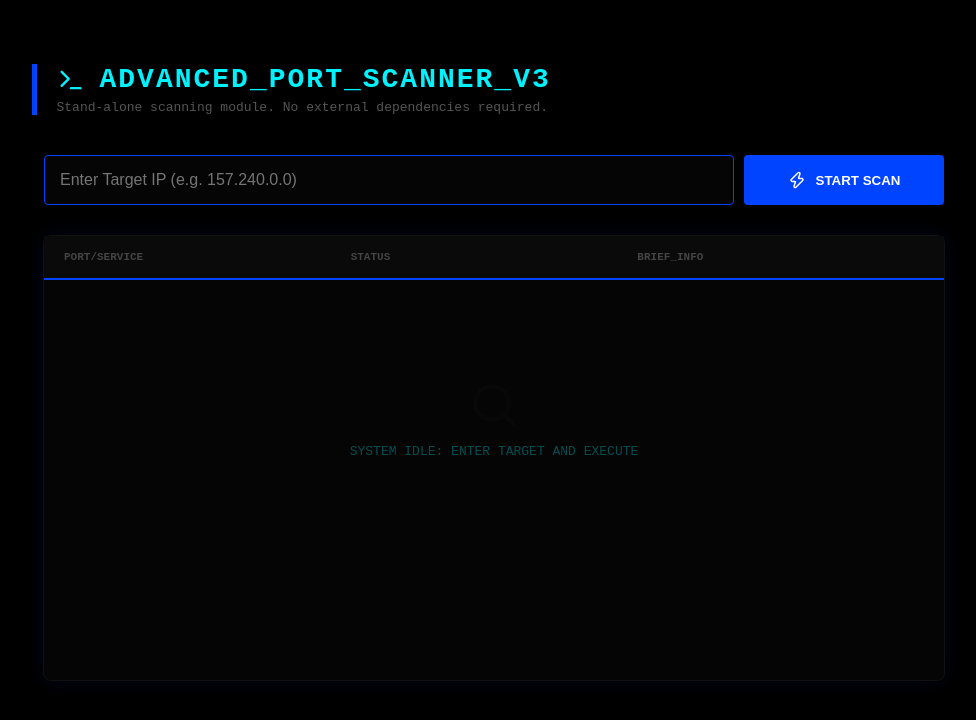
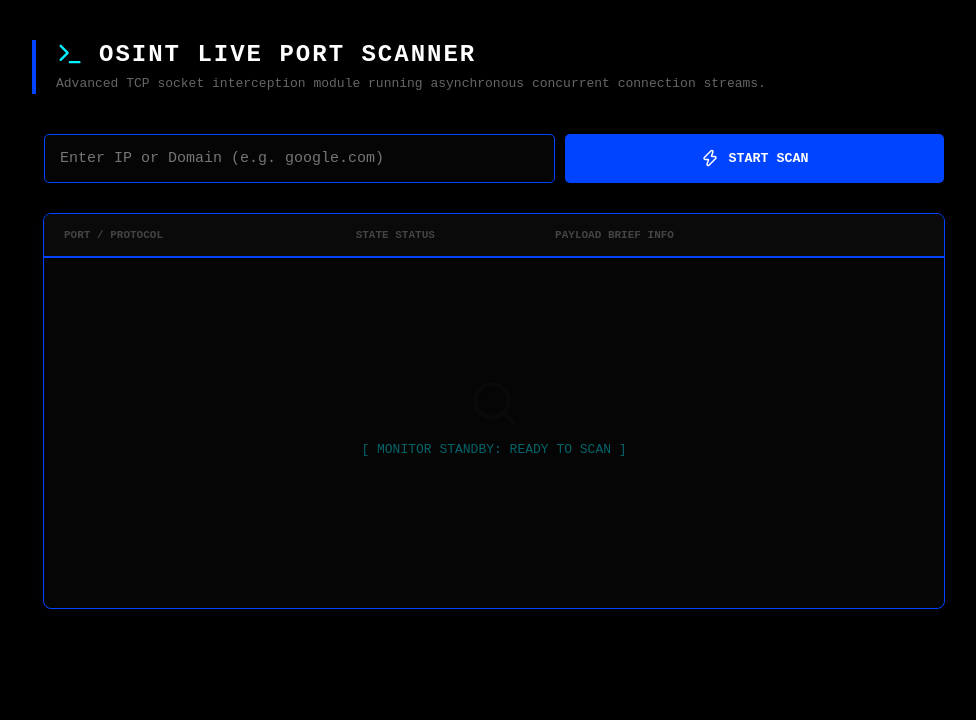
Before and after one commit to MSLMCYBERTEAM/hackabox, a Next.js app: page /port-scanner in a window 1280 px wide. Shown: the top 720 px of the page, without its empty margins (146-1122 px from the left). Built offline with nearby package versions, Linux system fonts and the light colour scheme.

Commit message:
updated new option

```diff
--- a/src/app/port-scanner/page.tsx
+++ b/src/app/port-scanner/page.tsx
@@ -1,84 +1,125 @@
 "use client";
-import { useState, useEffect } from 'react';
-import { Zap, ShieldCheck, ShieldAlert, Info, Loader2, Search, Terminal } from 'lucide-react';
+import { useState } from 'react';
+import { Zap, ShieldCheck, ShieldAlert, Info, Loader2, Search, Terminal, Globe } from 'lucide-react';
 
 export default function PortScanner() {
   const [target, setTarget] = useState("");
   const [isScanning, setIsScanning] = useState(false);
   const [results, setResults] = useState<any[]>([]);
+  const [resolvedHost, setResolvedHost] = useState("");
+  const [error, setError] = useState<string | null>(null);
 
-  // অ্যাডভান্সড সিমুলেশন লজিক (যাতে আলাদা কোনো ফাইল না লাগে)
-  const simulateScan = async () => {
+  // রিয়েল ব্যাকএন্ড এপিআই হিট করার ফাংশন
+  const executeLiveScan = async () => {
     if (!target) return;
     setIsScanning(true);
+    setError(null);
     setResults([]);
+    setResolvedHost("");
 
-    const commonPorts = [
-      { port: 80, service: 'HTTP', info: 'Standard Web Traffic' },
-      { port: 443, service: 'HTTPS', info: 'Secure Web Traffic' },
-      { port: 21, service: 'FTP', info: 'File Transfer' },
-      { port: 22, service: 'SSH', info: 'Secure Shell Login' },
-      { port: 3306, service: 'MySQL', info: 'Database Service' },
-      { port: 53, service: 'DNS', info: 'Domain Name System' },
-    ];
+    try {
+      const response = await fetch('/api/scan', {
+        method: 'POST',
+        headers: { 'Content-Type': 'application/json' },
+        body: JSON.stringify({ target })
+      });
 
-    // প্রতিটি পোর্ট স্ক্যান করার একটা ফেক ডিলে (Delay) যাতে রিয়েলস্টিক লাগে
-    for (let i = 0; i < commonPorts.length; i++) {
-      await new Promise(resolve => setTimeout(resolve, 800)); // ০.৮ সেকেন্ড ওয়েট
-      const status = Math.random() > 0.4 ? 'open' : 'closed'; // র‍্যান্ডমলি স্ট্যাটাস জেনারেট
-      setResults(prev => [...prev, { ...commonPorts[i], status }]);
+      const data = await response.json();
+
+      if (!response.ok) {
+        throw new Error(data.error || "Failed to establish handshake.");
+      }
+
+      setResults(data.results);
+      setResolvedHost(data.host);
+    } catch (err: any) {
+      setError(err.message || "Target server was unreachable.");
+    } finally {
+      setIsScanning(false);
     }
-    setIsScanning(false);
   };
 
   return (
     <div style={containerStyle}>
+      <style dangerouslySetInnerHTML={{__html: `
+        .responsive-grid {
+          display: grid;
+          grid-template-columns: 1.5fr 1fr 2fr;
+          gap: 15px;
+          padding: 15px 20px;
+          border-bottom: 1px solid #111;
+          align-items: center;
+        }
+        @media (max-width: 680px) {
+          .responsive-grid {
+            grid-template-columns: 1fr 1fr !important;
+            gap: 10px;
+          }
+          .hide-on-mobile { display: none !important; }
+        }
+      `}} />
+
       {/* Header Section */}
       <div style={headerSectionStyle}>
         <div style={{ display: 'flex', alignItems: 'center', gap: '15px' }}>
           <Terminal color="#00f2ff" size={28} />
-          <h1 style={titleStyle}>ADVANCED_PORT_SCANNER_V3</h1>
+          <h1 style={titleStyle}>OSINT LIVE PORT SCANNER</h1>
         </div>
-        <p style={subtitleStyle}>Stand-alone scanning module. No external dependencies required.</p>
+        <p style={subtitleStyle}>Advanced TCP socket interception module running asynchronous concurrent connection streams.</p>
       </div>
 
-      {/* Input Box - Responsive Layout */}
+      {/* Input Box */}
       <div style={inputContainerStyle}>
         <input
           type="text"
           value={target}
           onChange={(e) => setTarget(e.target.value)}
-          placeholder="Enter Target IP (e.g. 157.240.0.0)"
+          placeholder="Enter IP or Domain (e.g. google.com)"
           style={inputStyle}
+          disabled={isScanning}
         />
         <button
-          onClick={simulateScan}
+          onClick={executeLiveScan}
           disabled={isScanning}
           style={{ ...scanButtonStyle, opacity: isScanning ? 0.6 : 1 }}
         >
-          {isScanning ? <Loader2 className="animate-spin" /> : <Zap size={18} />}
-          {isScanning ? "SCANNING..." : "START SCAN"}
+          {isScanning ? <Loader2 className="animate-spin" size={18} /> : <Zap size={18} />}
+          {isScanning ? "SOCKET INTERCEPTING..." : "START SCAN"}
         </button>
       </div>
 
       {/* Advanced Result Table */}
       <div style={tableWrapperStyle}>
-        <div style={tableHeaderStyle}>
-          <span>PORT/SERVICE</span>
-          <span>STATUS</span>
-          <span className="hide-mobile">BRIEF_INFO</span>
+
+        {/* Network Target Badge */}
+        {resolvedHost && (
+          <div style={{ padding: '12px 20px', background: '#001122', borderBottom: '1px solid #0044ff', fontSize: '13px', display: 'flex', alignItems: 'center', gap: '8px' }}>
+            <Globe size={14} color="#00ff44" /> <span>TARGET STACK RESOLVED: <strong style={{color: '#fff'}}>{resolvedHost}</strong></span>
+          </div>
+        )}
+
+        <div className="responsive-grid" style={{ backgroundColor: '#0a0a0a', borderBottom: '2px solid #0044ff', fontSize: '11px', color: '#444', fontWeight: 'bold' }}>
+          <span>PORT / PROTOCOL</span>
+          <span>STATE STATUS</span>
+          <span className="hide-on-mobile">PAYLOAD BRIEF INFO</span>
         </div>
 
-        <div style={{ minHeight: '400px' }}>
-          {results.length === 0 && !isScanning && (
+        <div style={{ minHeight: '350px', position: 'relative' }}>
+          {results.length === 0 && !isScanning && !error && (
             <div style={emptyStateStyle}>
               <Search size={50} color="#111" />
-              <p style={{ marginTop: '10px' }}>SYSTEM IDLE: ENTER TARGET AND EXECUTE</p>
+              <p style={{ marginTop: '10px', fontSize: '13px' }}>[ MONITOR STANDBY: READY TO SCAN ]</p>
+            </div>
+          )}
+
+          {error && (
+            <div style={{ padding: '40px 20px', color: '#ff0055', textAlign: 'center', fontSize: '14px' }}>
+              [-] Error: {error}
             </div>
           )}
 
           {results.map((res, i) => (
-            <div key={i} style={rowStyle}>
+            <div key={i} className="responsive-grid">
               <div style={cellMainStyle}>
                 <span style={portStyle}>{res.port}</span>
                 <span style={serviceStyle}>[{res.service}]</span>
@@ -88,41 +129,34 @@ export default function PortScanner() {
                 {res.status === 'open' ? (
                   <span style={statusOpenStyle}><ShieldCheck size={14} /> OPEN</span>
                 ) : (
-                  <span style={statusClosedStyle}><ShieldAlert size={14} /> CLOSED</span>
+                  <span style={statusClosedStyle}><ShieldAlert size={14} /> FILTERED</span>
                 )}
               </div>
 
-              <div style={infoCellStyle}>
-                <Info size={14} color="#333" />
-                <span className="hide-mobile">{res.info}</span>
+              <div className="hide-on-mobile" style={infoCellStyle}>
+                <Info size={13} color="#333" />
+                <span>{res.info}</span>
               </div>
             </div>
           ))}
 
           {isScanning && (
-            <div style={{ padding: '20px', textAlign: 'center', color: '#0044ff' }}>
-              [!] INTERCEPTING PACKETS... PLEASE WAIT...
+            <div style={{ padding: '80px 20px', textAlign: 'center', color: '#00f2ff', fontSize: '13px', display: 'flex', flexDirection: 'column', alignItems: 'center', gap: '15px' }}>
+              <Loader2 className="animate-spin" size={30} color="#0044ff" />
+              <span>[!] TCP HANDSHAKE IN PROGRESS... EXTRACTING SOCKET DATA...</span>
             </div>
           )}
         </div>
       </div>
-
-      {/* Responsive Hidden CSS */}
-      <style jsx>{`
-        @media (max-width: 768px) {
-          .hide-mobile { display: none; }
-        }
-      `}</style>
     </div>
   );
 }
 
-// --- Styles (Everything in one file) ---
-
+// --- Styles ---
 const containerStyle: React.CSSProperties = {
   backgroundColor: '#000',
   minHeight: '100vh',
-  padding: '5% 20px',
+  padding: '40px 20px',
   color: '#00f2ff',
   fontFamily: 'monospace',
   boxSizing: 'border-box'
@@ -131,17 +165,18 @@ const containerStyle: React.CSSProperties = {
 const headerSectionStyle = {
   maxWidth: '900px',
   margin: '0 auto 40px auto',
-  borderLeft: '5px solid #0044ff',
+  borderLeft: '4px solid #0044ff',
   paddingLeft: '20px'
 };
 
-const titleStyle = { fontSize: 'clamp(18px, 5vw, 28px)', letterSpacing: '2px', margin: 0 };
-const subtitleStyle = { color: '#555', fontSize: '13px', marginTop: '5px' };
+const titleStyle = { fontSize: 'clamp(18px, 5vw, 24px)', letterSpacing: '2px', margin: 0, color: '#fff' };
+const subtitleStyle = { color: '#666', fontSize: '13px', marginTop: '6px', lineHeight: '1.5' };
 
 const inputContainerStyle: React.CSSProperties = {
   maxWidth: '900px',
   margin: '0 auto 30px auto',
   display: 'flex',
+  flexDirection: 'row',
   flexWrap: 'wrap',
   gap: '10px'
 };
@@ -152,58 +187,42 @@ const inputStyle = {
   border: '1px solid #0044ff',
   padding: '15px',
   color: '#fff',
-  fontSize: '16px',
+  fontSize: '15px',
   outline: 'none',
-  borderRadius: '4px'
+  borderRadius: '5px',
+  fontFamily: 'monospace'
 };
 
 const scanButtonStyle = {
-  flex: '0 1 200px',
+  flex: '1 1 200px',
   backgroundColor: '#0044ff',
   color: '#fff',
   border: 'none',
   padding: '15px',
-  borderRadius: '4px',
+  borderRadius: '5px',
   cursor: 'pointer',
   fontWeight: 'bold' as const,
   display: 'flex',
   alignItems: 'center',
   justifyContent: 'center',
-  gap: '10px'
+  gap: '10px',
+  fontFamily: 'monospace'
 };
 
 const tableWrapperStyle = {
   maxWidth: '900px',
   margin: '0 auto',
   backgroundColor: '#050505',
-  border: '1px solid #111',
+  border: '1px solid #0044ff',
   borderRadius: '8px',
-  boxShadow: '0 0 20px rgba(0, 68, 255, 0.1)'
-};
-
-const tableHeaderStyle = {
-  display: 'grid',
-  gridTemplateColumns: '1fr 1fr 1fr',
-  padding: '15px 20px',
-  backgroundColor: '#0a0a0a',
-  borderBottom: '2px solid #0044ff',
-  fontSize: '11px',
-  color: '#444',
-  fontWeight: 'bold'
-};
-
-const rowStyle = {
-  display: 'grid',
-  gridTemplateColumns: '1fr 1fr 1fr',
-  padding: '15px 20px',
-  borderBottom: '1px solid #111',
-  alignItems: 'center'
+  boxShadow: '0 0 20px rgba(0, 68, 255, 0.05)',
+  overflow: 'hidden'
 };
 
 const cellMainStyle = { display: 'flex', alignItems: 'center', gap: '8px' };
-const portStyle = { color: '#fff', fontWeight: 'bold' };
-const serviceStyle = { fontSize: '11px', color: '#0044ff' };
-const statusOpenStyle = { color: '#0f0', display: 'flex', alignItems: 'center', gap: '5px', fontSize: '13px' };
-const statusClosedStyle = { color: '#f00', display: 'flex', alignItems: 'center', gap: '5px', fontSize: '13px' };
+const portStyle = { color: '#fff', fontWeight: 'bold', fontSize: '15px' };
+const serviceStyle = { fontSize: '11px', color: '#0044ff', fontWeight: 'bold' };
+const statusOpenStyle = { color: '#00ff44', display: 'flex', alignItems: 'center', gap: '5px', fontSize: '12px', fontWeight: 'bold' };
+const statusClosedStyle = { color: '#ff0055', display: 'flex', alignItems: 'center', gap: '5px', fontSize: '12px', fontWeight: 'bold' };
 const infoCellStyle = { display: 'flex', alignItems: 'center', gap: '8px', fontSize: '12px', color: '#666' };
-const emptyStateStyle: React.CSSProperties = { textAlign: 'center', padding: '100px 0', opacity: 0.3 };
+const emptyStateStyle: React.CSSProperties = { textAlign: 'center', padding: '120px 0', opacity: 0.4 };
```
Also changed, not shown: src/app/api/scan/route.ts (added, +67 -0 lines).
